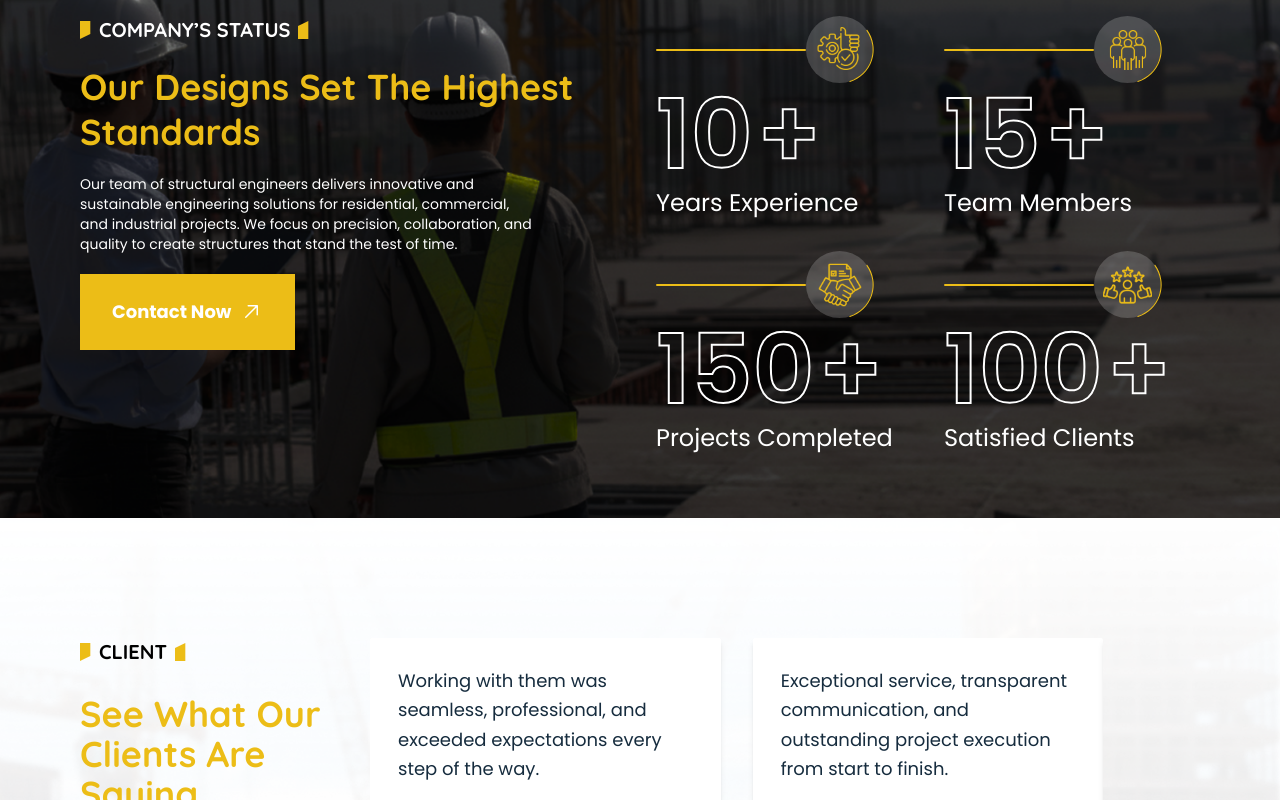
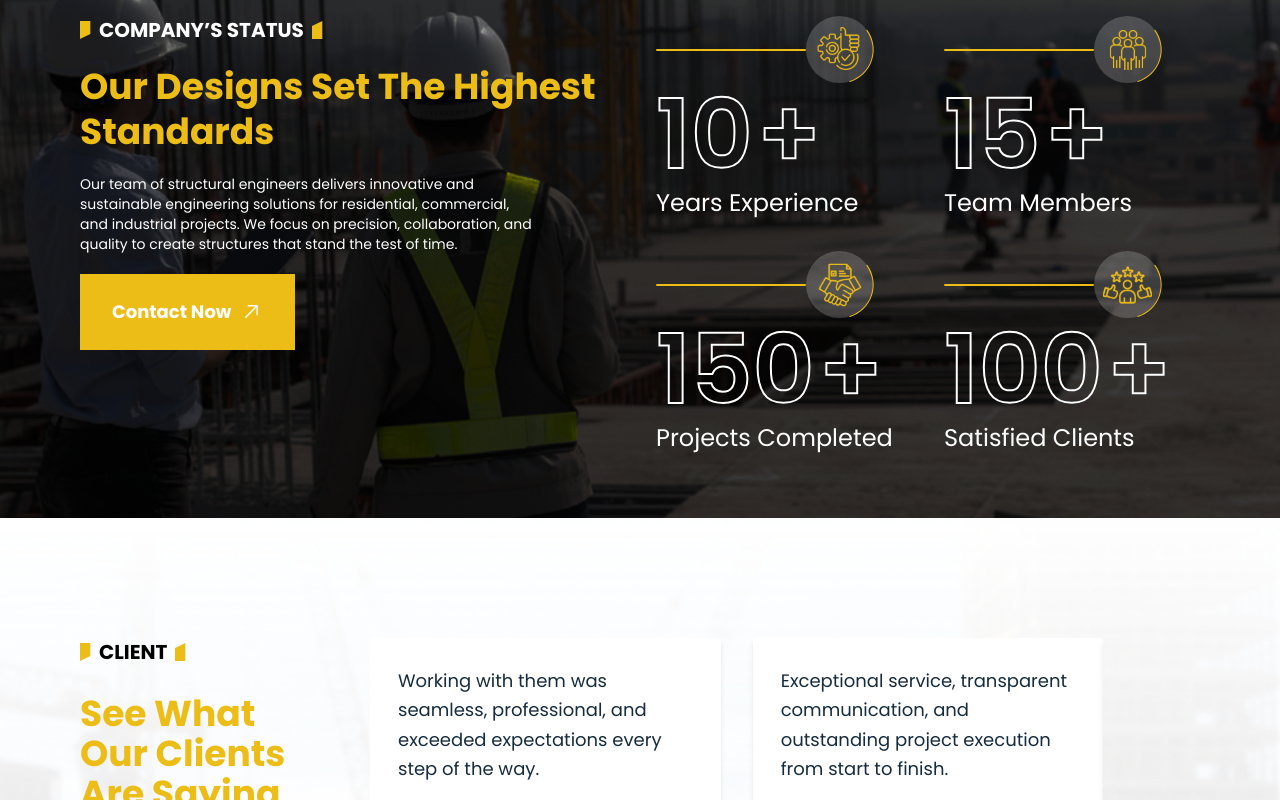
Before and after one commit to vernoxy2/structure_tone_engineer, a React (Vite) app: page / in a window 1280 px wide. Shown: the part 3644-4444 px from the top of the page. Built offline with nearby package versions, Linux system fonts and the light colour scheme.

Commit message:
Fix chenge Font poppins

```diff
--- a/src/index.css
+++ b/src/index.css
@@ -3,7 +3,7 @@
 @import url('https://fonts.googleapis.com/css2?family=Quicksand:wght@300..700&display=swap');
 
 * {
-  font-family: 'Quicksand', sans-serif;
+  font-family: 'poppins', sans-serif;
 }
 
 
```
